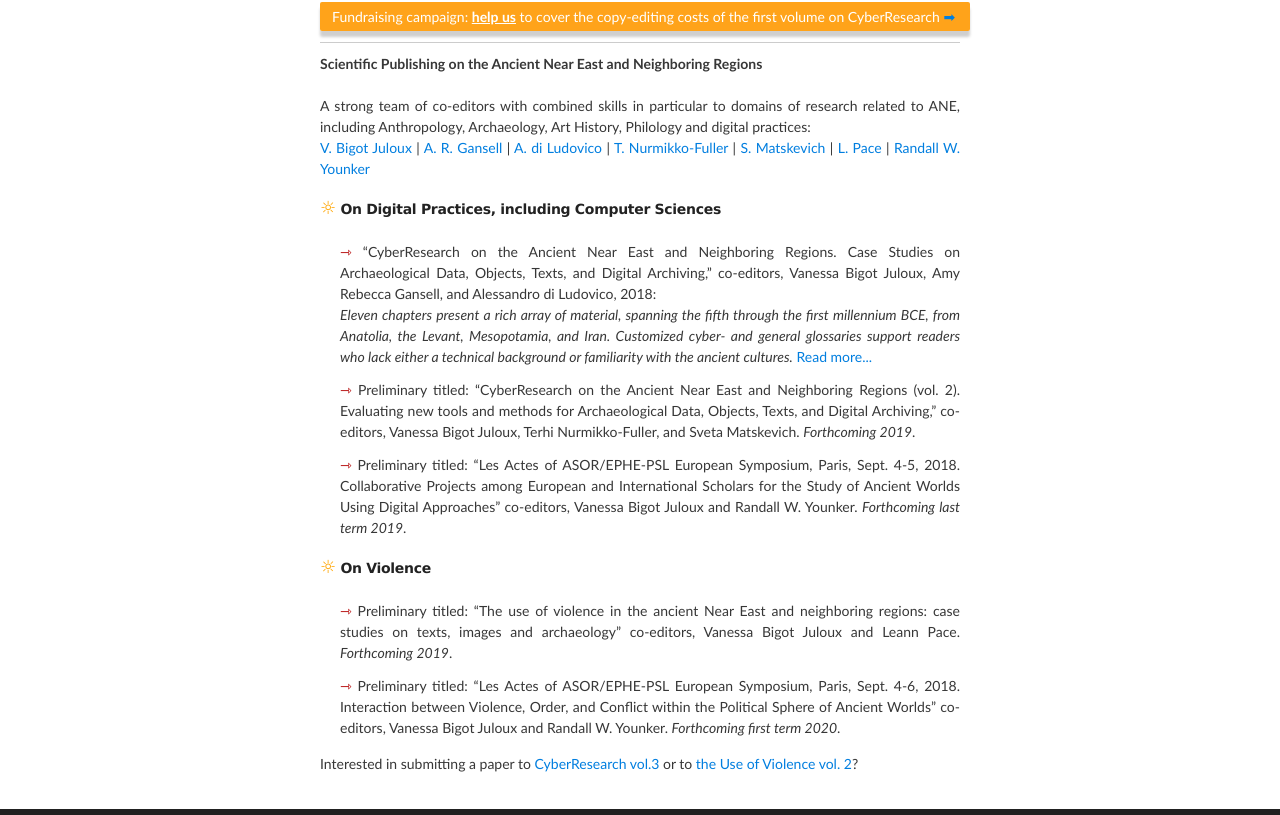
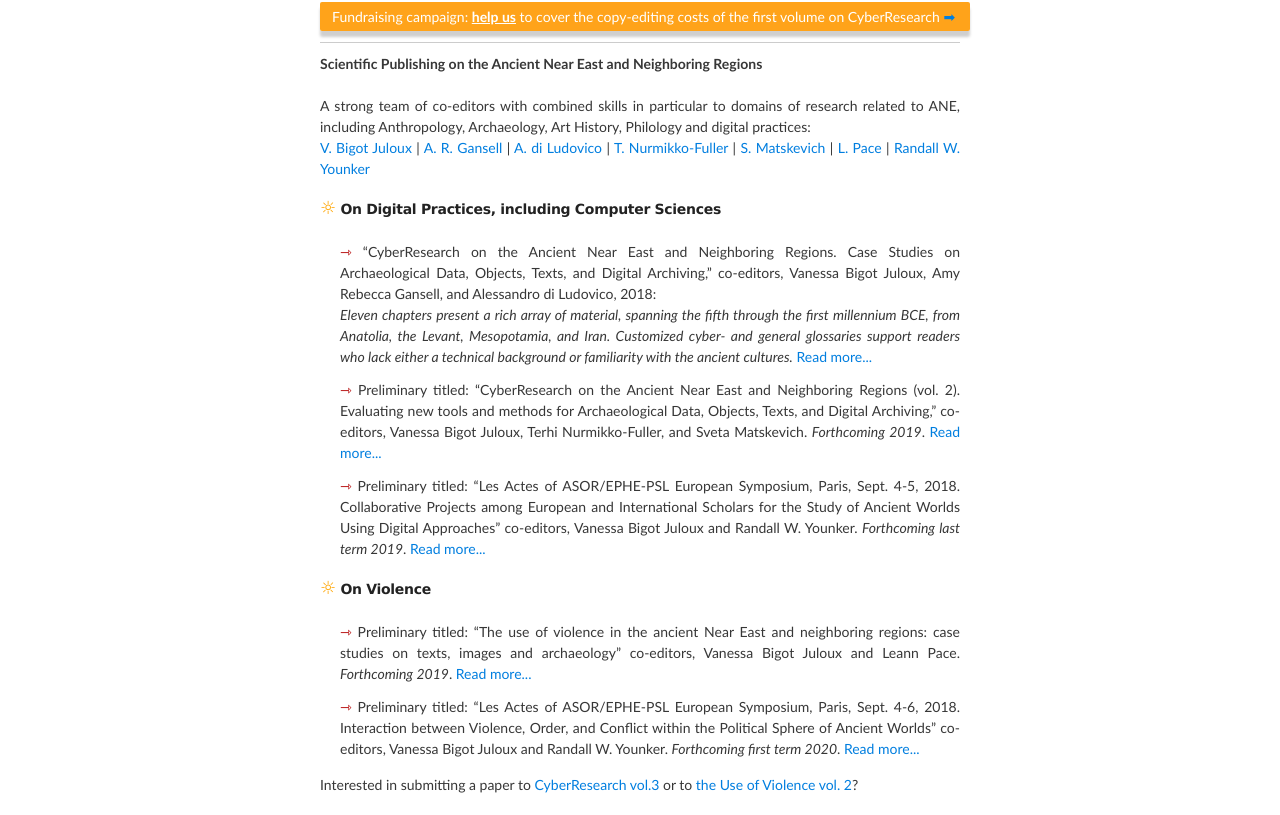
Before and after one commit to vbigot-juloux/ane-research-humanities, a Jekyll site: the page built from index.md, in a window 1280 px wide, cut to the strip 202-1017 px from the top of the page. Built offline with Jekyll 4.4.1, drawn with Linux system fonts in a browser that asks for light colours; the repository's description, which GitHub fills in, is left out.

Commit message:
Update index.md

```diff
--- a/index.md
+++ b/index.md
@@ -20,10 +20,10 @@ A strong team of co-editors with combined skills in particular to domains of res
 technical background or familiarity with the ancient cultures.</em> <a href="docs/CyberResearch-vol1.html">Read more...</a>
        </li>
 
-<li style="padding-top: 12px; text-align: justify; text-justify: inter-word;"><span style="color:#b30000; font-size: 14px">&#8702;</span> Preliminary titled: “CyberResearch on the Ancient Near East and Neighboring Regions (vol. 2). Evaluating new tools and methods for Archaeological Data, Objects, Texts, and Digital Archiving,” co-editors, Vanessa Bigot Juloux, Terhi Nurmikko-Fuller, and Sveta Matskevich. <em>Forthcoming 2019</em>.
+<li style="padding-top: 12px; text-align: justify; text-justify: inter-word;"><span style="color:#b30000; font-size: 14px">&#8702;</span> Preliminary titled: “CyberResearch on the Ancient Near East and Neighboring Regions (vol. 2). Evaluating new tools and methods for Archaeological Data, Objects, Texts, and Digital Archiving,” co-editors, Vanessa Bigot Juloux, Terhi Nurmikko-Fuller, and Sveta Matskevich. <em>Forthcoming 2019</em>. <a href="docs/CyberResearch-vol2.html">Read more...</a>
 </li>
 
-<li style="padding-top: 12px; text-align: justify; text-justify: inter-word;"><span style="color:#b30000; font-size: 14px">&#8702;</span> Preliminary titled: “Les Actes of ASOR/EPHE-PSL European Symposium, Paris, Sept. 4-5, 2018. Collaborative Projects among European and International Scholars for the Study of Ancient Worlds Using Digital Approaches” co-editors, Vanessa Bigot Juloux and Randall W. Younker. <em>Forthcoming last term 2019</em>.
+<li style="padding-top: 12px; text-align: justify; text-justify: inter-word;"><span style="color:#b30000; font-size: 14px">&#8702;</span> Preliminary titled: “Les Actes of ASOR/EPHE-PSL European Symposium, Paris, Sept. 4-5, 2018. Collaborative Projects among European and International Scholars for the Study of Ancient Worlds Using Digital Approaches” co-editors, Vanessa Bigot Juloux and Randall W. Younker. <em>Forthcoming last term 2019</em>. <a href="docs/ASOR-EPHE-PSL-European-Symposium.html">Read more...</a>
 </li>
 
 </ul>
@@ -32,9 +32,9 @@ technical background or familiarity with the ancient cultures.</em> <a href="doc
 <h2> <span style="color:orange; font-size: 18px">&#9788;</span> On Violence</h2>
 
 <ul style="list-style-type: none;">
- <li style="text-align: justify; text-justify: inter-word;"><span style="color:#b30000; font-size: 14px">&#8702;</span> Preliminary titled: “The use of violence in the ancient Near East and neighboring regions: case studies on texts, images and archaeology” co-editors, Vanessa Bigot Juloux and Leann Pace. <em>Forthcoming 2019</em>.</li>
+ <li style="text-align: justify; text-justify: inter-word;"><span style="color:#b30000; font-size: 14px">&#8702;</span> Preliminary titled: “The use of violence in the ancient Near East and neighboring regions: case studies on texts, images and archaeology” co-editors, Vanessa Bigot Juloux and Leann Pace. <em>Forthcoming 2019</em>. <a href="docs/Violence-vol1.html">Read more...</a></li>
 
-<li style="padding-top: 12px; text-align: justify; text-justify: inter-word;"><span style="color:#b30000; font-size: 14px">&#8702;</span> Preliminary titled: “Les Actes of ASOR/EPHE-PSL European Symposium, Paris, Sept. 4-6, 2018. Interaction between Violence, Order, and Conflict within the Political Sphere of Ancient Worlds” co-editors, Vanessa Bigot Juloux and Randall W. Younker. <em>Forthcoming first term 2020</em>.
+<li style="padding-top: 12px; text-align: justify; text-justify: inter-word;"><span style="color:#b30000; font-size: 14px">&#8702;</span> Preliminary titled: “Les Actes of ASOR/EPHE-PSL European Symposium, Paris, Sept. 4-6, 2018. Interaction between Violence, Order, and Conflict within the Political Sphere of Ancient Worlds” co-editors, Vanessa Bigot Juloux and Randall W. Younker. <em>Forthcoming first term 2020</em>. <a href="docs/ASOR-EPHE-PSL-European-Symposium.html">Read more...</a>
 </li>
 
 </ul>
```
